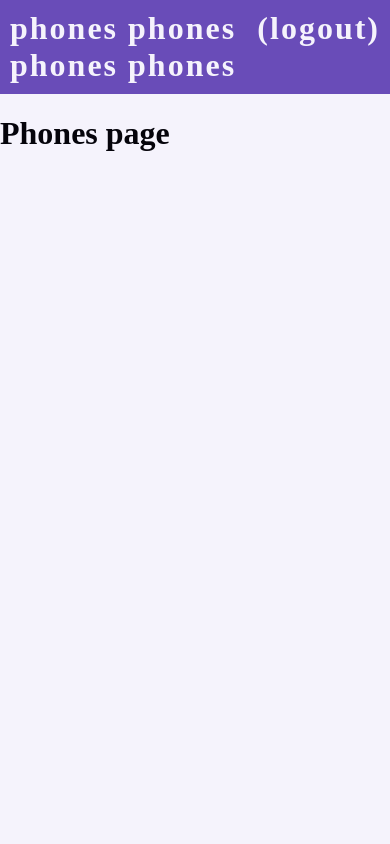
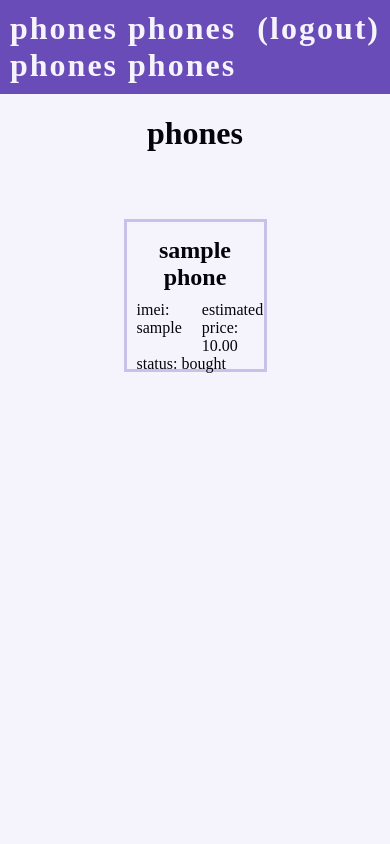
Before and after one commit to voinovVladyslav/accounting-admin, a Django app: page / in a window 390 px wide. Run offline with Django 5.2, Linux system fonts and the light colour scheme; tables that the repository leaves empty hold one stand-in row (values such as "Sample post").

Commit message:
feat: base styling for phones page

```diff
--- a/static/css/base/main.css
+++ b/static/css/base/main.css
@@ -1,3 +1,7 @@
+* {
+    text-transform: lowercase;
+}
+
 html, body {
     margin: 0;
     padding: 0;
@@ -12,3 +16,8 @@ a {
 ul, ol, li {
     list-style: none;
 }
+
+.heading {
+    margin-bottom: 20px;
+    text-align: center;
+}
--- a/static/css/base/shortcuts.css
+++ b/static/css/base/shortcuts.css
@@ -29,3 +29,19 @@
 .align-end {
     align-items: end;
 }
+
+.text-center {
+    text-align: center;
+}
+
+.text-left {
+    text-align: left;
+}
+
+.text-right {
+    text-align: right;
+}
+
+.shadow {
+    box-shadow: rgba(105, 76, 184, 0.3) 0px 0px 0px 3px;
+}
--- /dev/null
+++ b/static/css/phones/main.css
@@ -0,0 +1,20 @@
+.phones-container {
+    display: flex;
+    flex-wrap: wrap;
+    justify-content: space-around;
+    padding: 40px;
+}
+
+.phone-card {
+    padding: 10px;
+    margin: 10px;
+    min-width: 25vw;
+    max-width: 30vw;
+    min-height: 10vh;
+    max-height: 15vh;
+}
+
+.phone-card__header {
+    margin-bottom: 10px;
+    margin-top: 5px;
+}
--- a/templates/base/base.html
+++ b/templates/base/base.html
@@ -1,18 +1,21 @@
 {% load static %}
 
+<!DOCTYPE html>
 <html>
 <head>
-    <title>{% block title%} Accounting Tool {% endblock %}</title>
+    <title>{% block title %} Accounting Tool {% endblock %}</title>
     <link rel="stylesheet" type="text/css" href="{% static 'css/base/main.css' %}">
     <link rel="stylesheet" type="text/css" href="{% static 'css/base/colors.css' %}">
     <link rel="stylesheet" type="text/css" href="{% static 'css/base/navbar.css' %}">
     <link rel="stylesheet" type="text/css" href="{% static 'css/base/shortcuts.css' %}">
+    {% block css %}{% endblock %}
 </head>
 <body>
-        {% include "base/navbar.html" %}
+    {% include "base/navbar.html" %}
+    <h1 class="heading">{% block heading %}<span>replace me</span>{% endblock %}</h1>
     {% block body %}
     <div>
-        This is the base template and this text should not be visible
+        this is the base template and this text should not be visible
     </div>
     {% endblock %}
 </body>
--- a/templates/phones/main.html
+++ b/templates/phones/main.html
@@ -1,6 +1,33 @@
 {% extends "base/base.html" %}
+{% load static %}
+
+{% block css %}
+    <link rel="stylesheet" href="{% static 'css/phones/main.css' %}">
+
+{% endblock %}
 
 {% block title %} Phones {% endblock %}
+{% block heading %} Phones {% endblock %}
 {% block body %}
-    <h1>Phones page</h1>
+    <div class="phones-container">
+        {% for phone in phones %}
+        <div class="phone-card shadow">
+            <h2 class="text-center phone-card__header">{{ phone.name }}</h2>
+            <div class="flex justify-between">
+                <div style="margin-right: 10px">
+                    <span>imei: </span>
+                    <span>{{ phone.imei }}</span>
+                </div>
+                <div style="margin-left: 10px">
+                    <span>estimated price: </span>
+                    <span>{{ phone.estimated_price }}</span>
+                </div>
+            </div>
+            <div>
+                <span>status: </span>
+                <span>{{ phone.status }}</span>
+            </div>
+        </div>
+        {% endfor %}
+    </div>
 {% endblock %}
```
Also changed, not shown: phones/urls.py (line endings or trailing spaces), phones/views.py (line endings or trailing spaces).
